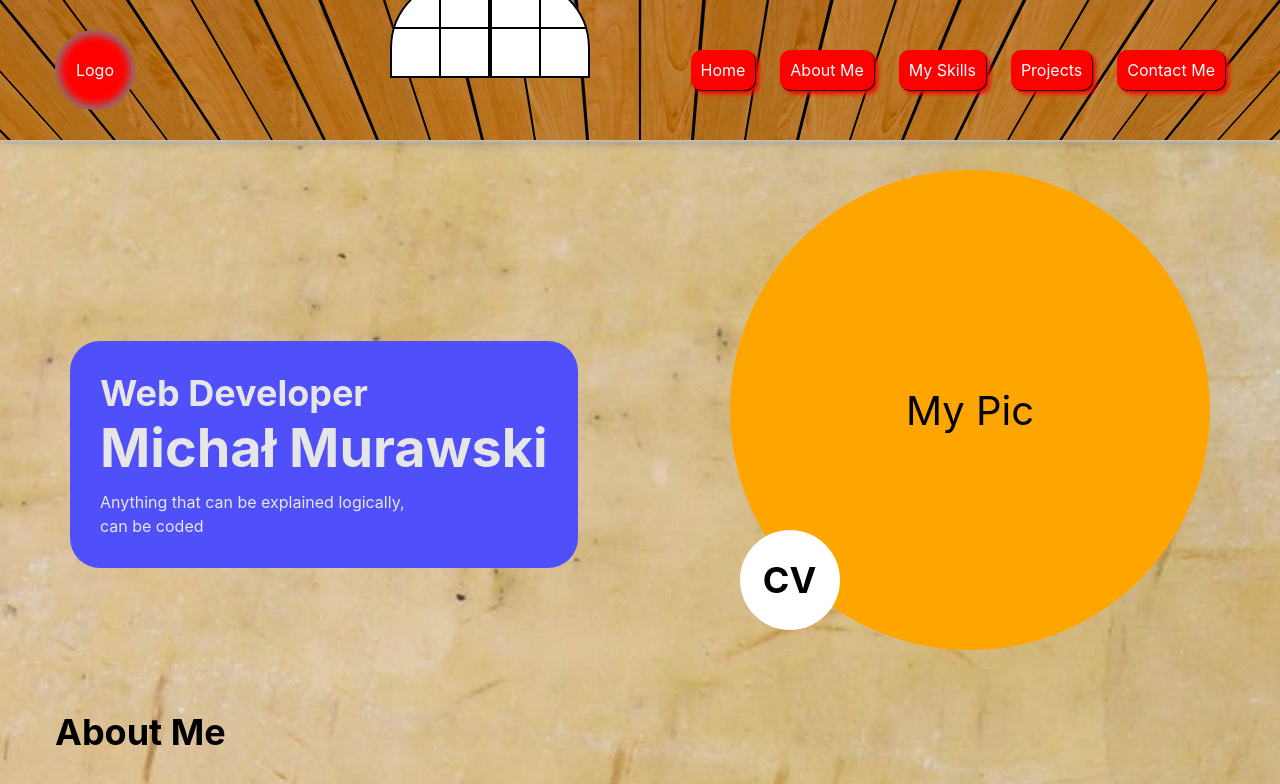
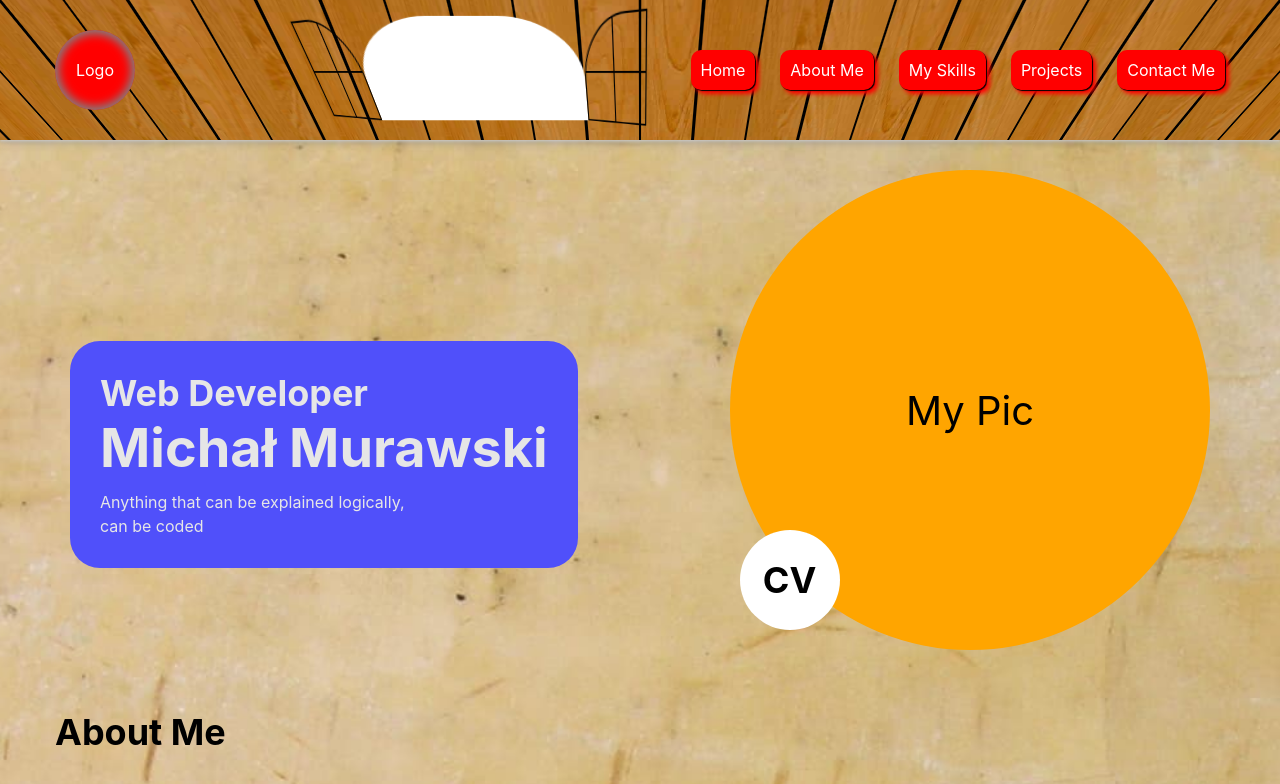
Before and after one commit to AMichalMurawski/portfolio, a React (Create React App) app: page /#home in a window 1280 px wide. Shown: the top 784 px of the page. Built offline with nearby package versions, Linux system fonts and the light colour scheme.

Commit message:
window frame rotate

```diff
--- a/src/components/sections/Header/Header.styled.ts
+++ b/src/components/sections/Header/Header.styled.ts
@@ -29,4 +29,5 @@ export const HeaderWrapper = styled(PageWrapper)`
 export const ButtonsList = styled.ul`
   display: flex;
   gap: 25px;
+  z-index: 1;
 `;
--- a/src/components/sections/Header/Header.tsx
+++ b/src/components/sections/Header/Header.tsx
@@ -17,9 +17,9 @@ export const Header: React.FC = () => {
     <>
       <HeaderConst></HeaderConst>
       <HeaderBox>
-        <HeaderBackground />
-        <WindowDarkMode />
+        {/* <WindowDarkMode /> */}
         <HeaderWrapper>
+          <HeaderBackground />
           <div
             style={{
               width: '80px',
@@ -33,6 +33,7 @@ export const Header: React.FC = () => {
               padding: 0,
               lineHeight: 1,
               boxShadow: 'inset 0 0 10px 4px gray',
+              zIndex: 1,
             }}
           >
             Logo
--- a/src/components/ui/HeaderBackground/HeaderBackground.styled.ts
+++ b/src/components/ui/HeaderBackground/HeaderBackground.styled.ts
@@ -12,7 +12,6 @@ export const BgWrapper = styled.div<BoardBoxProps>`
   transform: translateX(-50%);
   width: ${props => props.$width}px;
   height: 100%;
-  z-index: -10;
   overflow: hidden;
 `;
 
--- a/src/components/ui/HeaderBackground/HeaderBackground.tsx
+++ b/src/components/ui/HeaderBackground/HeaderBackground.tsx
@@ -38,19 +38,19 @@ export const HeaderBackground: React.FC = () => {
       styles.width.board
     );
     setBoardsCount(updateArray);
-  }, [size]);
+  }, [size, boardsCount, styles]);
 
   useEffect(() => {
     const width =
       (boardsCount.length - 1) * (styles.width.board + 0.002 * size) +
       styles.width.board;
     setWidthBox(width);
-  }, [boardsCount, size]);
+  }, [boardsCount, size, styles]);
 
   return (
     <BgWrapper $width={widthBox}>
       <BoardsBox $width={widthBox}>
-        {/* <WindowDarkMode /> */}
+        <WindowDarkMode />
         {boardsCount.map((pos, i) => {
           return <Board key={i} $position={pos} />;
         })}
--- a/src/components/ui/WindowDarkMode/WindowDarkMode.styled.ts
+++ b/src/components/ui/WindowDarkMode/WindowDarkMode.styled.ts
@@ -6,10 +6,10 @@ const windowProps = {
 
 export const WindowBox = styled.div`
   position: absolute;
-  top: 20%;
+  top: 25%;
   left: calc(50% - 150px);
   width: 200px;
-  height: 100px;
+  height: 120px;
   transform: translate(-50%, -50%);
   background-color: white;
   border-top-left-radius: ${windowProps.border};
@@ -18,6 +18,7 @@ export const WindowBox = styled.div`
 
 type WindowFrameProps = {
   $side: 'left' | 'right';
+  $mode: 'light' | 'dark';
 };
 
 export const WindowFrame = styled.div<WindowFrameProps>`
@@ -29,4 +30,9 @@ export const WindowFrame = styled.div<WindowFrameProps>`
   border: 2px solid black;
   border-top-${props => props.$side}-radius: ${windowProps.border};
   background-image: linear-gradient(to right, transparent 49%, #000 49%, #000 51%, transparent 51%), linear-gradient(to bottom, transparent 49%, #000 49%, #000 51%, transparent 51%);
-`;
+  transform: perspective(800px) rotateY(${props =>
+    props.$mode === 'light' ? 120 : 0}deg) ;
+  perspective-origin: left;
+  transform-origin: ${props => props.$side};
+  transition: ${props => props.theme.transition('transform')};
+  `;
--- a/src/components/ui/WindowDarkMode/WindowDarkMode.tsx
+++ b/src/components/ui/WindowDarkMode/WindowDarkMode.tsx
@@ -1,11 +1,21 @@
-import React from 'react';
+import React, { useState } from 'react';
 import { WindowBox, WindowFrame } from './WindowDarkMode.styled';
 
 export const WindowDarkMode: React.FC = () => {
+  const [mode, setMode] = useState<'light' | 'dark'>('light');
+
+  const handleClick = () => {
+    if (mode === 'light') {
+      setMode('dark');
+    }
+    if (mode === 'dark') {
+      setMode('light');
+    }
+  };
   return (
-    <WindowBox>
-      <WindowFrame $side="left" />
-      <WindowFrame $side="right" />
+    <WindowBox onClick={handleClick}>
+      <WindowFrame $side="left" $mode={mode} />
+      <WindowFrame $side="right" $mode={mode} />
     </WindowBox>
   );
 };
```
